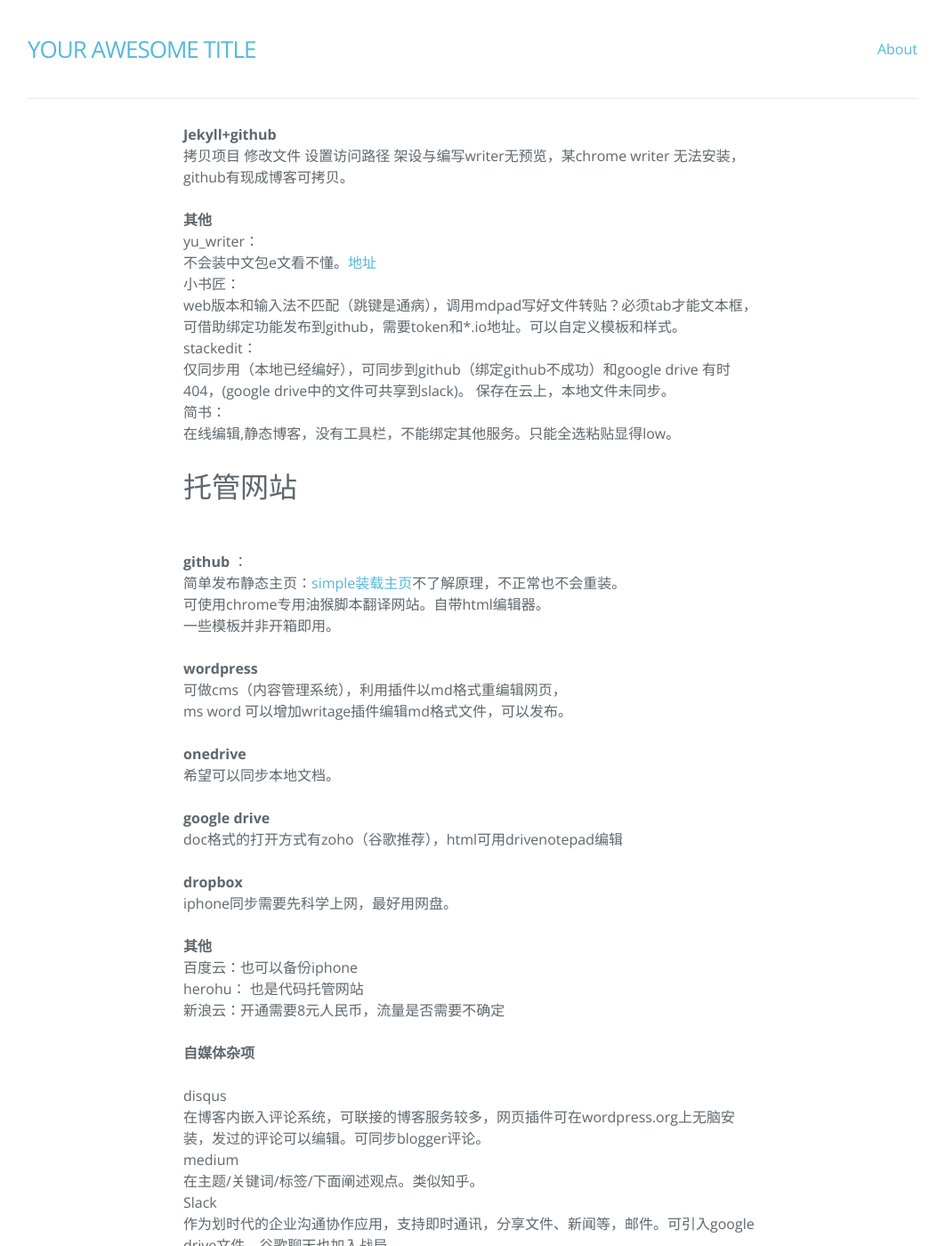
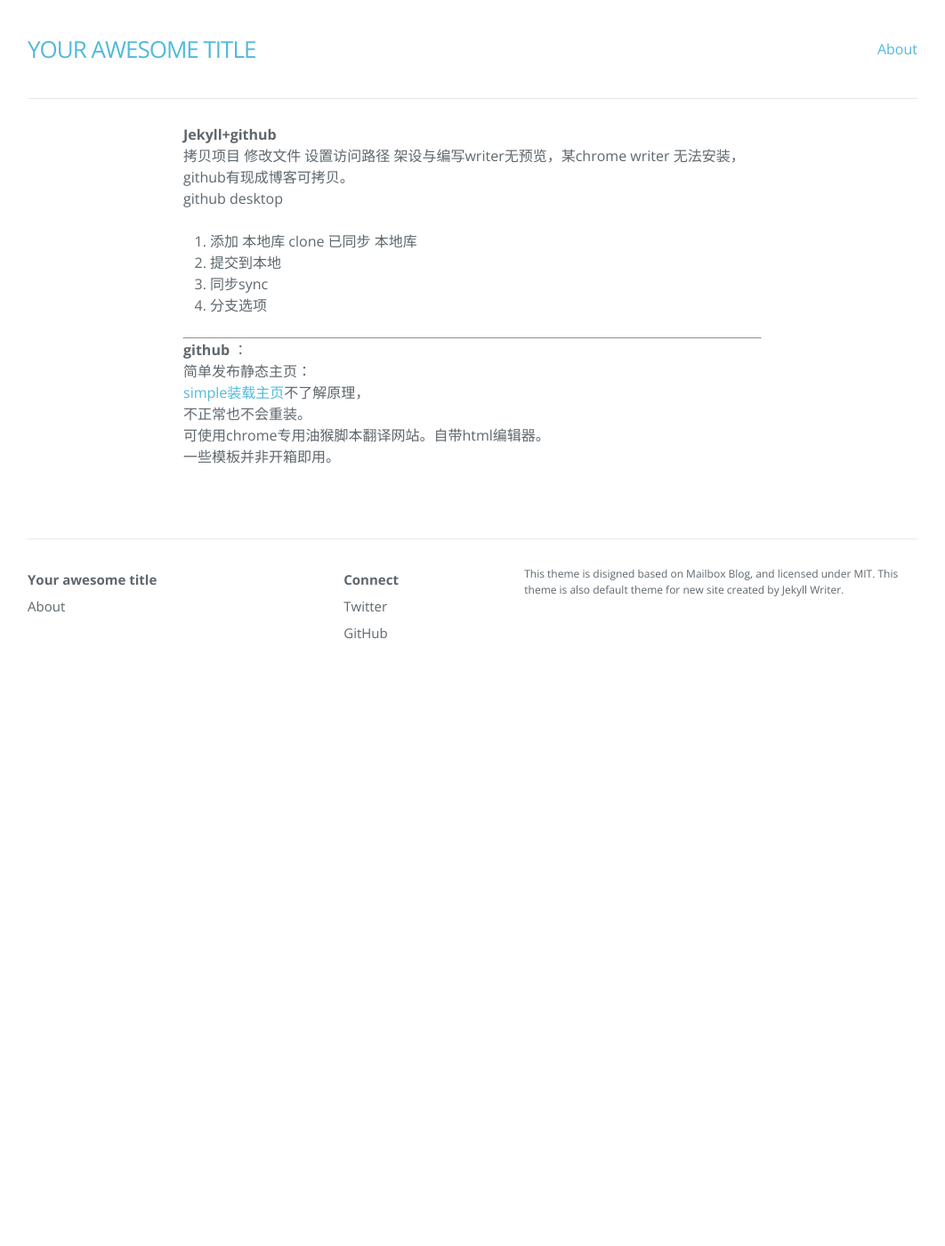
Before and after one commit to hebbank/aceo, a Jekyll site: the page built from _posts/2017-04-20-zmt.md, in a window 1280 px wide and 1400 px high, scrolled down 635 px. Shown: the whole window at 89% size, without its empty margins (109-1171 px from the left). Built offline with Jekyll 4.4.1, drawn with Linux system fonts in a browser that asks for light colours; nearby versions of some CDN libraries; after the commit the page ends 1429 px from its top, so only the background shows below that; some of the changed text lies outside the part shown.

Commit message:
Update 自媒体

```diff
--- a/_posts/2017-04-20-zmt.md
+++ b/_posts/2017-04-20-zmt.md
@@ -22,62 +22,22 @@ categories: 自媒体
 **atom**
 本地打开文件，树状目录，退出未保存提醒，需要插件同步?
 
-
 **Jekyll+github**
 拷贝项目 修改文件 设置访问路径
 架设与编写writer无预览，某chrome writer 无法安装，
 github有现成博客可拷贝。
+github desktop
 
-**其他**
-yu_writer：
-不会装中文包e文看不懂。[地址](https://ivarptr.github.io/yu-writer.site/index.html)
-小书匠：
-web版本和输入法不匹配（跳键是通病），调用mdpad写好文件转贴？必须tab才能文本框，可借助绑定功能发布到github，需要token和*.io地址。可以自定义模板和样式。
-stackedit：
-仅同步用（本地已经编好），可同步到github（绑定github不成功）和google drive 有时404，(google drive中的文件可共享到slack)。  保存在云上，本地文件未同步。
-简书：
-在线编辑,静态博客，没有工具栏，不能绑定其他服务。只能全选粘贴显得low。
+1. 添加 本地库 clone 已同步 本地库
+2. 提交到本地
+3.  同步sync
+4. 分支选项
 
-托管网站
+
 ---
 **github** ：
-简单发布静态主页：[simple装载主页](https://isnowfy.github.io/simple/)不了解原理，不正常也不会重装。
+简单发布静态主页：
+[simple装载主页](https://isnowfy.github.io/simple/)不了解原理，
+不正常也不会重装。
 可使用chrome专用油猴脚本翻译网站。自带html编辑器。
 一些模板并非开箱即用。
-
-**wordpress**
-可做cms（内容管理系统），利用插件以md格式重编辑网页，
-ms word 可以增加writage插件编辑md格式文件，可以发布。
-
-**onedrive**
-希望可以同步本地文档。
-
-**google drive**
-doc格式的打开方式有zoho（谷歌推荐），html可用drivenotepad编辑
-
-**dropbox**
-iphone同步需要先科学上网，最好用网盘。
-
-**其他**
-百度云：也可以备份iphone
-herohu：  也是代码托管网站
-新浪云：开通需要8元人民币，流量是否需要不确定
-
-**自媒体杂项**
-
-disqus
-在博客内嵌入评论系统，可联接的博客服务较多，网页插件可在wordpress.org上无脑安装，发过的评论可以编辑。可同步blogger评论。
-medium
-在主题/关键词/标签/下面阐述观点。类似知乎。
-Slack
-作为划时代的企业沟通协作应用，支持即时通讯，分享文件、新闻等，邮件。可引入google drive文件。谷歌聊天也加入战局。
-steemit
-区块链博客
-yoyow
-山寨版区块链博客，手机适配还没做好。
-gitter
-聊天室服务
-tister
-去中心化微博
-勾稽关系
-小书匠可存储到github和印象笔记，不用翻墙，打开-另存为或者复制粘贴文字都可以更新。
```
